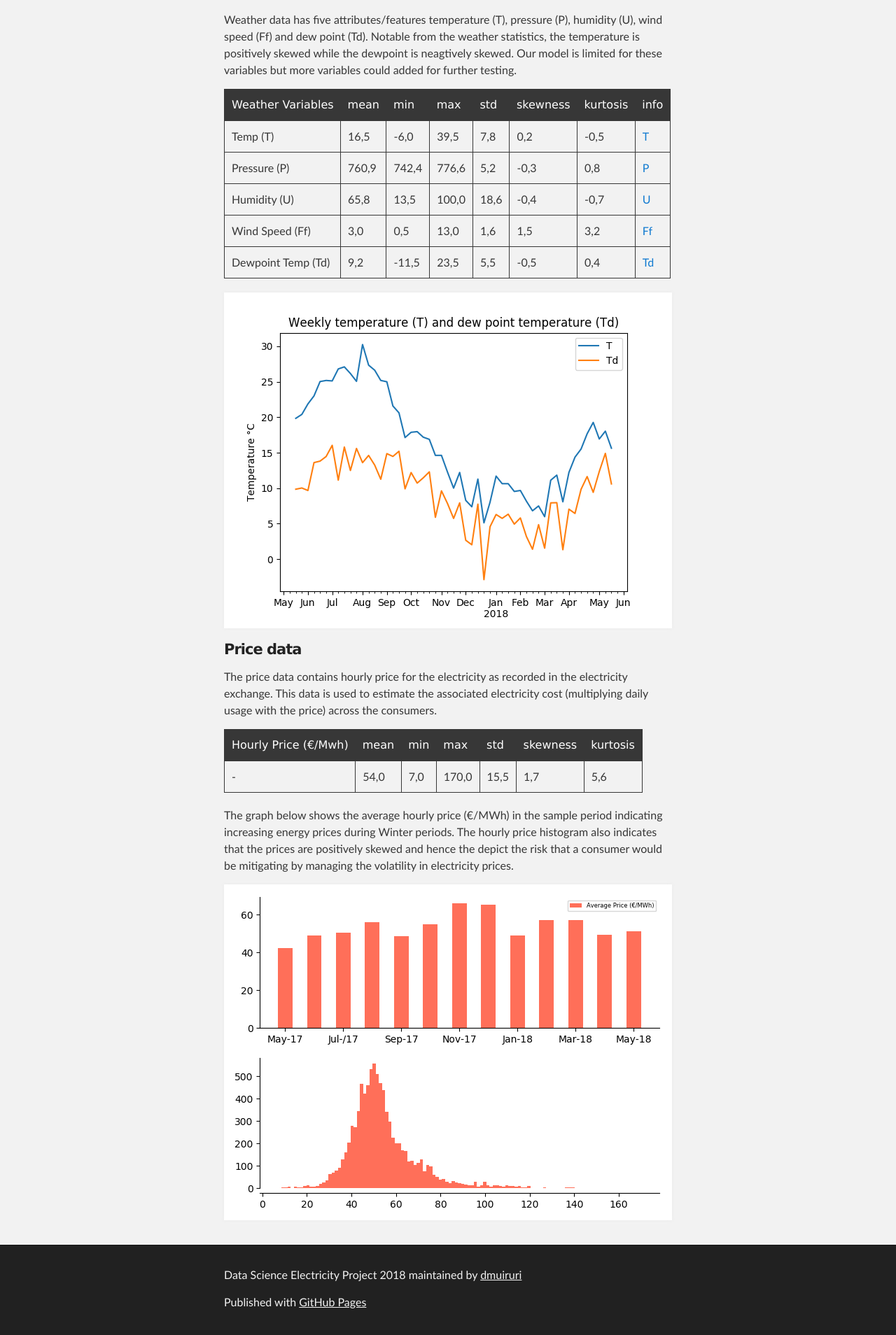
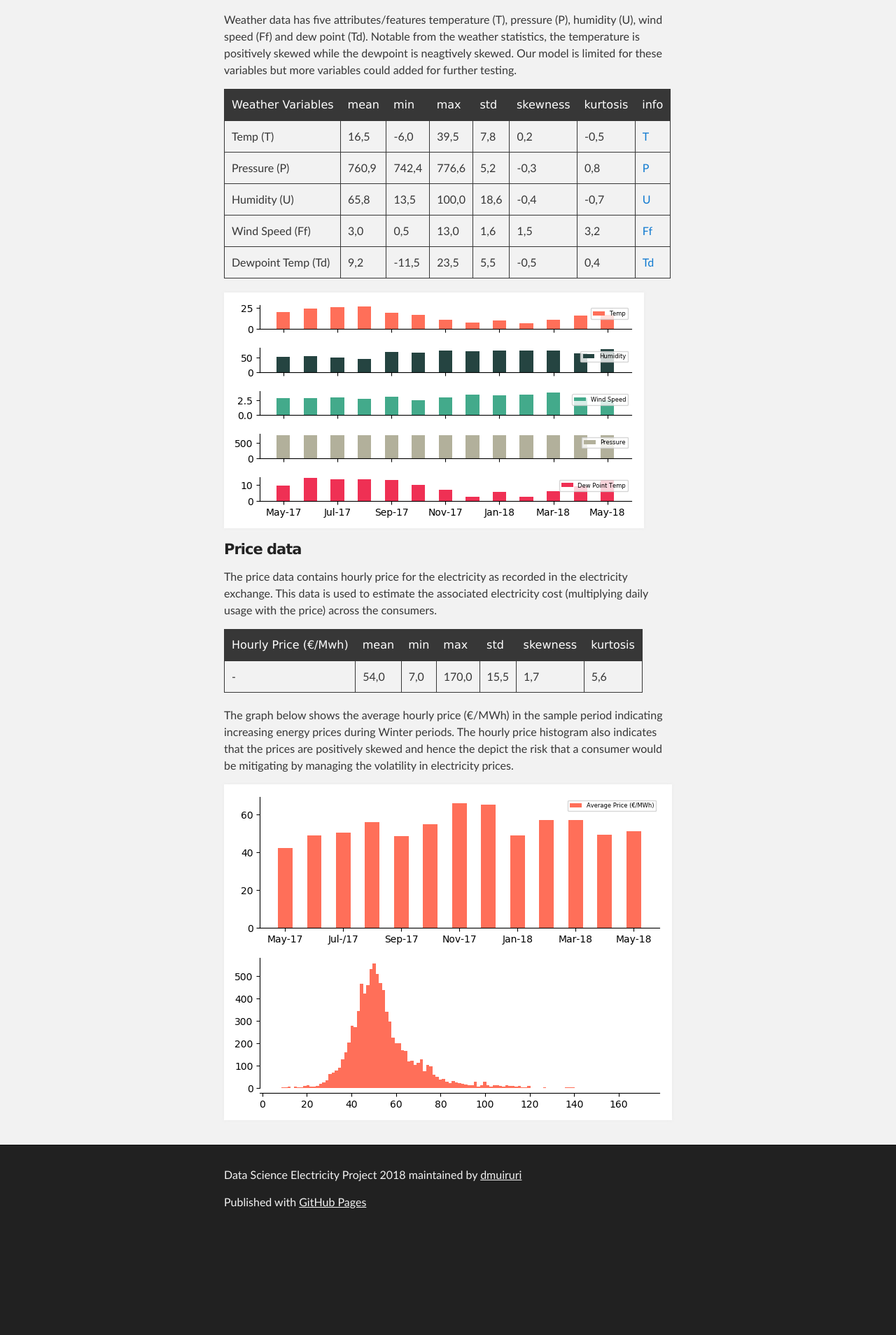
Before and after one commit to dmuiruri/ds_proj, a Jekyll site: the page built from docs/index.md, in a window 1280 px wide. Shown: the part 2049-3957 px from the top of the page at 70% size. Built offline with Jekyll 4.4.1, drawn with Linux system fonts in a browser that asks for light colours; after the commit the page ends 3814 px from its top, so only the background shows below that.

Commit message:
Updated the weather graphs

```diff
--- a/docs/index.md
+++ b/docs/index.md
@@ -43,7 +43,7 @@ Weather data has five attributes/features temperature (T), pressure (P), humidit
 | Wind Speed (Ff)         | 3,0	   | 0,5   | 13,0	  | 1,6	  | 1,5      |	3,2     |[Ff](https://en.wikipedia.org/wiki/Wind_speed) |
 | Dewpoint Temp (Td)      | 9,2	   | -11,5 | 23,5	  | 5,5	  | -0,5	   |  0,4     |[Td](https://en.wikipedia.org/wiki/Dew_point)|
 
-![weekly temperatures (may 2017 - may 2018)](./assets/images/weekly_temp_and_dew_point_temp.png)
+![Monthly average weather based on hourly observations (may 2017 - may 2018)](./assets/images/monthly_weather.png)
 
 #### Price data
 
```
